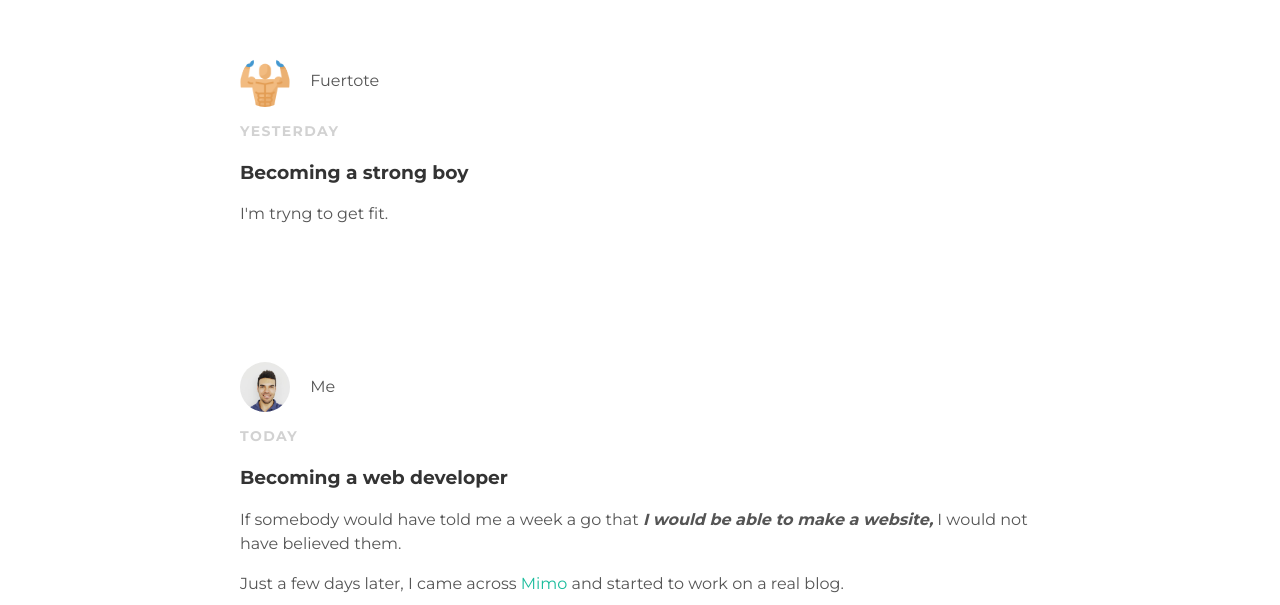
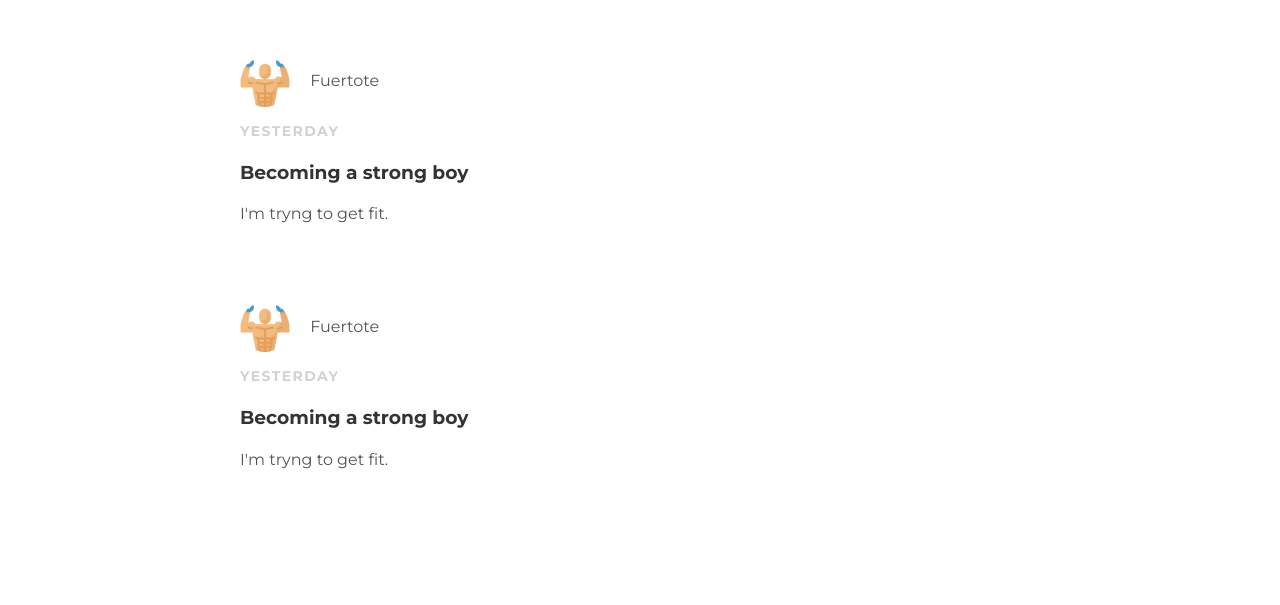
Before and after one commit to yourspanishguide/yourspanishguide.github.io, a plain HTML site: page index.html in a window 1280 px wide. Shown: the part 153-758 px from the top of the page. Drawn offline with Linux system fonts and the light colour scheme.

Commit message:
Update index.html

```diff
--- a/index.html
+++ b/index.html
@@ -26,6 +26,19 @@
 <h3 class="post-title">Becoming a strong boy</h3>
 <div class="post-content">
   <p>I'm tryng to get fit.</p>
+
+  <div id="content">
+ <div class="post-container">
+   <div class="post">
+     <div class="post-author">
+       <img src="fuertote.png">
+       <span>Fuertote</span>
+     </div>
+<p class="post-date">Yesterday</p>
+<h3 class="post-title">Becoming a strong boy</h3>
+<div class="post-content">
+  <p>I'm tryng to get fit.</p>
+
 
 </div>
 </div>
```
